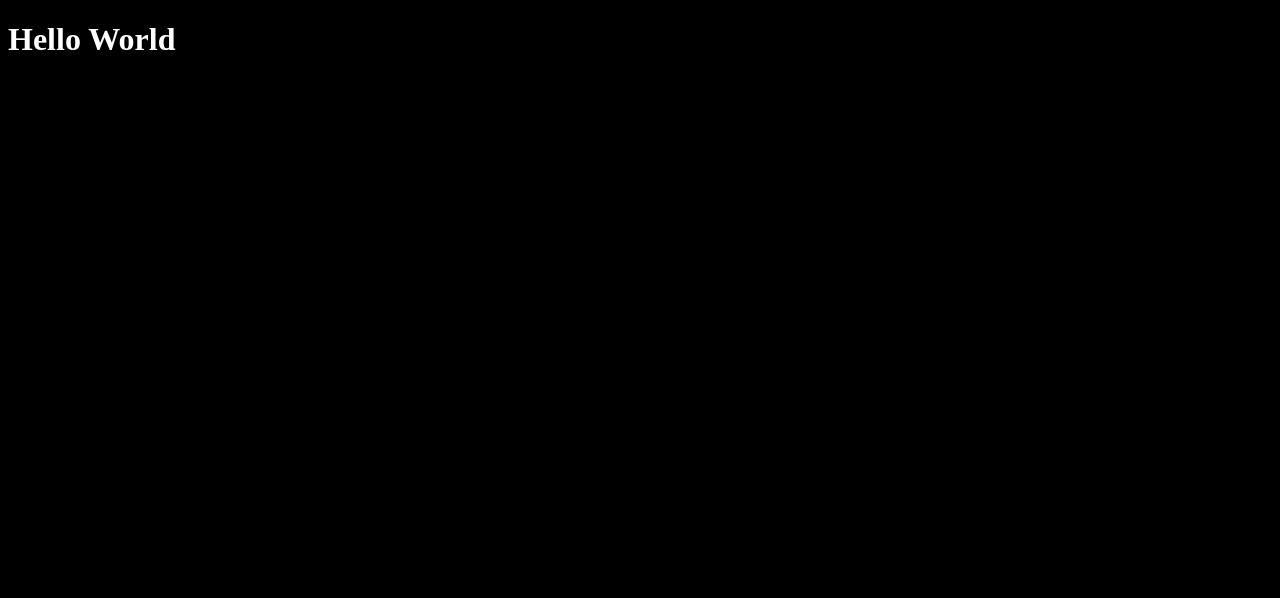
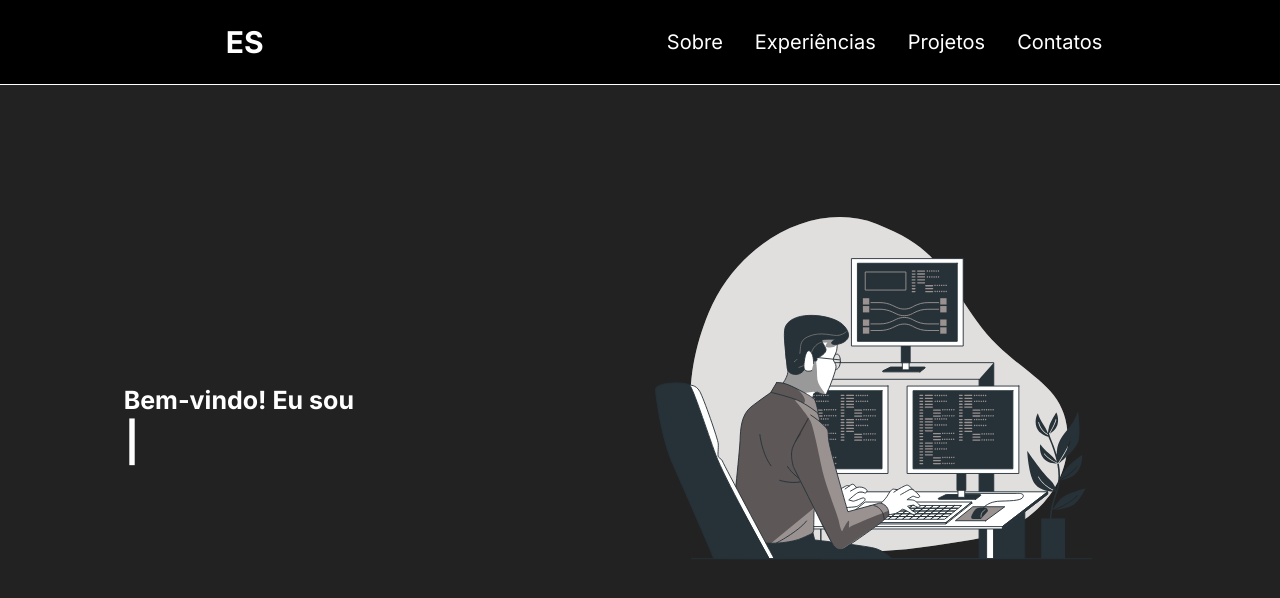
Before and after one commit to enzosakamoto/portfolio-react, a React (Vite) app: page / in a window 1280 px wide. Shown: the top 598 px of the page. Built offline with nearby package versions, Linux system fonts and the light colour scheme.

Commit message:
add non-reponsive home

```diff
--- a/package.json
+++ b/package.json
@@ -10,7 +10,8 @@
   },
   "dependencies": {
     "react": "^18.2.0",
-    "react-dom": "^18.2.0"
+    "react-dom": "^18.2.0",
+    "typewriter-effect": "^2.19.0"
   },
   "devDependencies": {
     "@types/react": "^18.0.22",
--- a/src/App.css
+++ b/src/App.css
@@ -1,4 +1,20 @@
-body {
-    background-color: black;
+@import url('https://fonts.googleapis.com/css2?family=Inter:wght@400;700&display=swap');
+
+* {
+    margin: 0;
+    padding: 0%;
+    text-decoration: none;
+    font-size: 62.5%;
     color: white;
 }
+
+body {
+    background-color: #222222;
+    font-family: 'Inter', sans-serif;
+    box-sizing: border-box;
+}
+
+.pages {
+    position: relative;
+    min-height: 92.5vh;
+}
--- a/src/App.jsx
+++ b/src/App.jsx
@@ -1,7 +1,14 @@
 import './App.css'
+import NavbarComponent from './components/navbar/NavbarComponent';
+import HomeComponent from './pages/home/HomeComponent';
 
 function App() {
-  return <h1>Hello World</h1>
+  return (
+    <div className="App">
+      <NavbarComponent />
+      <HomeComponent />
+    </div>
+  );
 }
 
 export default App
--- /dev/null
+++ b/src/components/navbar/Navbar.css
@@ -0,0 +1,29 @@
+@import url('https://fonts.googleapis.com/css2?family=Inter:wght@400;700&display=swap');
+
+header {
+    color: white;
+    display: flex;
+    align-items: center;
+    justify-content: space-around;
+    padding: 2.4rem;
+    position: fixed;
+    width: 100%;
+    top: 0;
+    z-index: 10;
+    border-bottom: 0.4px solid white;
+    background-color: black;
+}
+
+.texto-logo {
+    font-weight: 700;
+    font-size: 3rem;
+}
+
+.items {
+    display: flex;
+    gap: 3.2rem;
+}
+
+.texto-items {
+    font-size: 2rem;
+}
--- /dev/null
+++ b/src/components/navbar/NavbarComponent.jsx
@@ -0,0 +1,17 @@
+import './Navbar.css';
+
+export default function NavbarComponent() {
+    return (
+        <header>
+            <nav className="logo">
+                <a href="#home" className="texto-logo">ES</a>
+            </nav>
+            <nav className="items">
+                <a href="#perfil" className="texto-items">Sobre</a>
+                <a href="#experiencias" className="texto-items">Experiências</a>
+                <a href="#projetos" className="texto-items">Projetos</a>
+                <a href="#contato" className="texto-items">Contatos</a>
+            </nav>
+        </header>
+    );
+}
--- /dev/null
+++ b/src/pages/home/Home.css
@@ -0,0 +1,29 @@
+.home {
+    height: 100vh;
+    display: flex;
+    justify-content: space-around;
+    flex-direction: row;
+    place-items: center;
+    position: relative;
+}
+
+.titulos {
+    display: flex;
+    flex-direction: column;
+}
+
+.titulos h2 {
+    font-size: 2.5rem;
+}
+
+.titulos h1 {
+    font-size: 10rem;
+    font-weight: 700;
+    position: absolute;
+    margin-top: 10px;
+}
+
+.logo-home {
+    width: 55.5rem;
+    height: 55.5rem;
+}
--- /dev/null
+++ b/src/pages/home/HomeComponent.jsx
@@ -0,0 +1,32 @@
+import './Home.css'
+import logo from './assets/programador.svg'
+import Typewriter from 'typewriter-effect'
+
+export default function HomeComponent() {
+    return (
+        <div className="home">
+            <div className="titulos">
+                <h2>Bem-vindo! Eu sou</h2>
+                <h1>
+                    <Typewriter
+                        options={{
+                            loop: true
+                        }}
+                        onInit={(typewriter) => {
+                            typewriter.typeString("ENZO SAKAMOTO")
+                            .pauseFor(2000)
+                            .deleteAll()
+                            .typeString("DESENVOLVEDOR JÚNIOR")
+                            .pauseFor(2000)
+                            .deleteAll()
+                            .typeString("DESENVOLVEDOR FRONT-END")
+                            .pauseFor(2000)
+                            .start();
+                        }}
+                    />
+                </h1>
+            </div>
+            <img src={logo} alt="Programador" className="logo-home"/>
+        </div>
+    );
+}
```
Also changed, not shown: src/pages/home/assets/programador.svg (renamed from src/assets/programador.svg), 1 other file (tests, documents, lock files or other folders).
